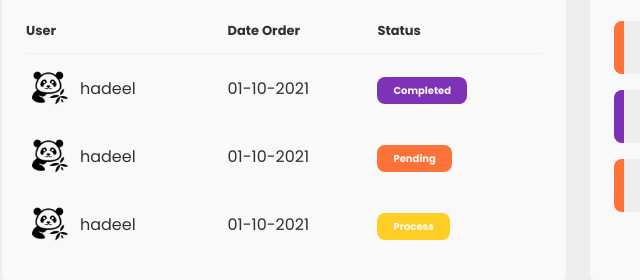
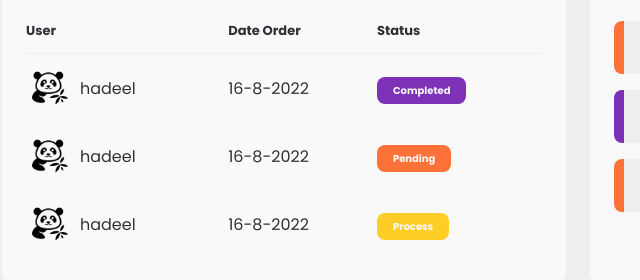
Before and after one commit to dely22/Pure_DashBoard, a plain HTML site: page index.html in a window 1280 px wide. Shown: the part 480-760 px from the top of the page, 302-942 px from the left. Drawn offline with nearby package versions, Linux system fonts and the light colour scheme; a web font is replaced by a local one.

Commit message:
Init Pure Dash Board

```diff
--- a/index.html
+++ b/index.html
@@ -153,7 +153,7 @@
                                     <img src="img/people.png">
                                     <p>hadeel</p>
                                 </td>
-                                <td>01-10-2021</td>
+                                <td>16-8-2022</td>
                                 <td><span class="status completed">Completed</span></td>
                             </tr>
                             <tr>
@@ -161,7 +161,7 @@
                                     <img src="img/people.png">
                                     <p>hadeel</p>
                                 </td>
-                                <td>01-10-2021</td>
+                                <td>16-8-2022</td>
                                 <td><span class="status pending">Pending</span></td>
                             </tr>
                             <tr>
@@ -169,7 +169,7 @@
                                     <img src="img/people.png">
                                     <p>hadeel</p>
                                 </td>
-                                <td>01-10-2021</td>
+                                <td>16-8-2022</td>
                                 <td><span class="status process">Process</span></td>
                             </tr>
                         </tbody>
```
Lines whose indentation alone changed are shown as unchanged.
